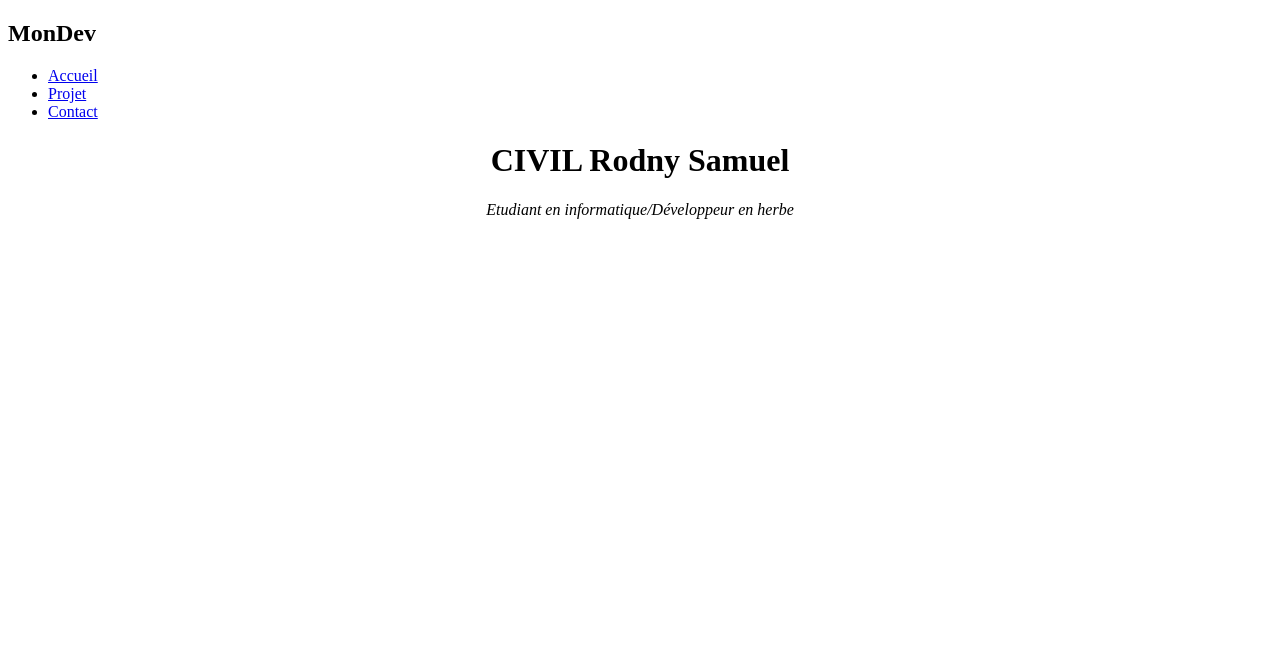
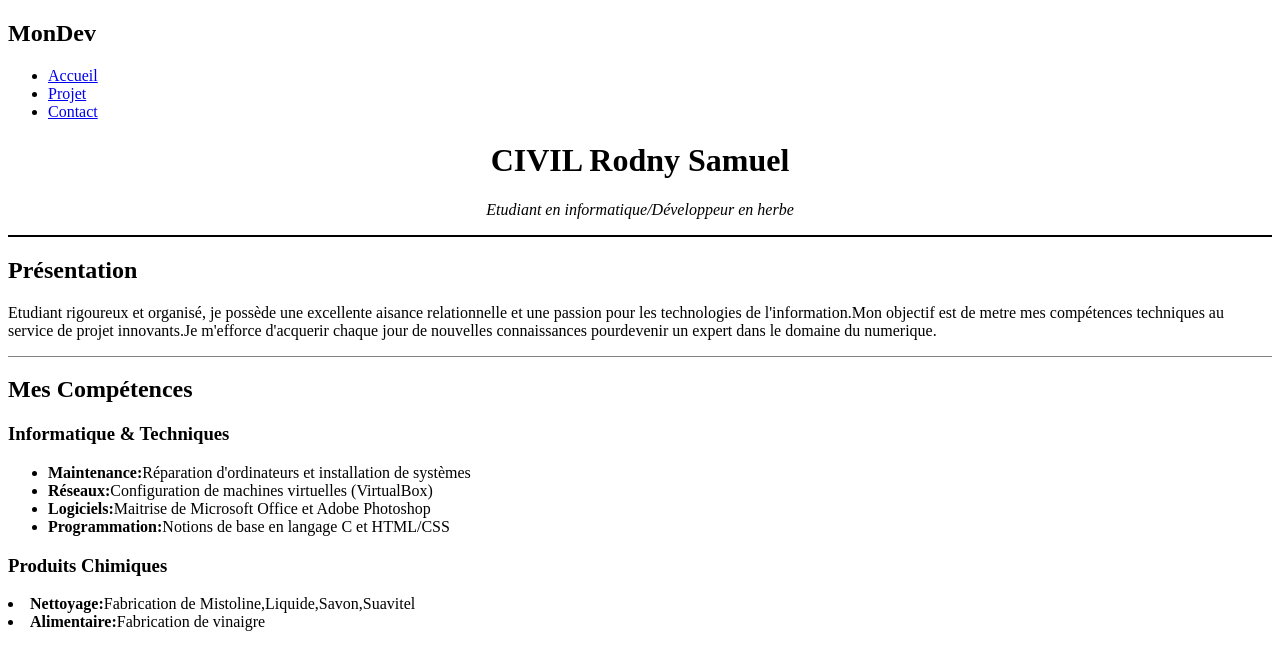
Before and after one commit to civilrodny2005-sys/Student-dev-project, a plain HTML site: page index.html in a window 1280 px wide. Drawn offline with Linux system fonts and the light colour scheme.

Commit message:
Ajout des compétences

```diff
--- a/index.html
+++ b/index.html
@@ -22,7 +22,26 @@
     <p><i>Etudiant en informatique/Développeur en herbe</i></p>
     </center>
 
+    <hr size="2" color="black">
 
+    <!-- Paragraphe de présentation -->
+     <h2>Présentation</h2>
+    <p>Etudiant rigoureux et organisé, je possède une excellente aisance relationnelle et une passion pour les technologies de l'information.Mon objectif est de metre mes compétences techniques au service de projet innovants.Je m'efforce d'acquerir chaque jour de nouvelles connaissances pourdevenir un expert dans le domaine du numerique.</p>
+
+    <hr size="1" color="gray">
+
+    <!-- Liste des compétences -->
+    <h2>Mes Compétences</h2>
+    <h3>Informatique & Techniques</h3>
+    <ul>
+        <li><b>Maintenance:</b>Réparation d'ordinateurs et installation de systèmes</li>
+        <li><b>Réseaux:</b>Configuration de machines virtuelles (VirtualBox)</li>
+        <li><b>Logiciels:</b>Maitrise de Microsoft Office et Adobe Photoshop</li>
+        <li><b>Programmation:</b>Notions de base en langage C et HTML/CSS</li>
+    </ul>
+    <h3>Produits Chimiques</h3>
+    <li><b>Nettoyage:</b>Fabrication de Mistoline,Liquide,Savon,Suavitel</li>
+    <li><b>Alimentaire:</b>Fabrication de vinaigre</li>
 
 </body>
 </html>
```
Also changed, not shown: journal.txt.
